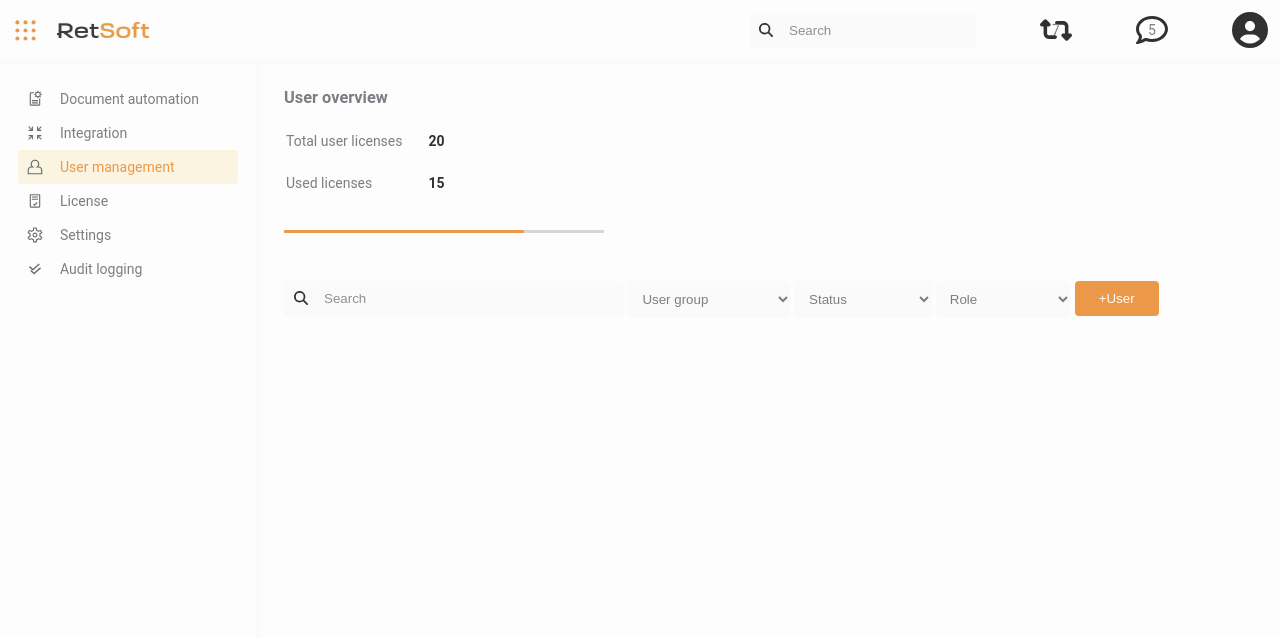
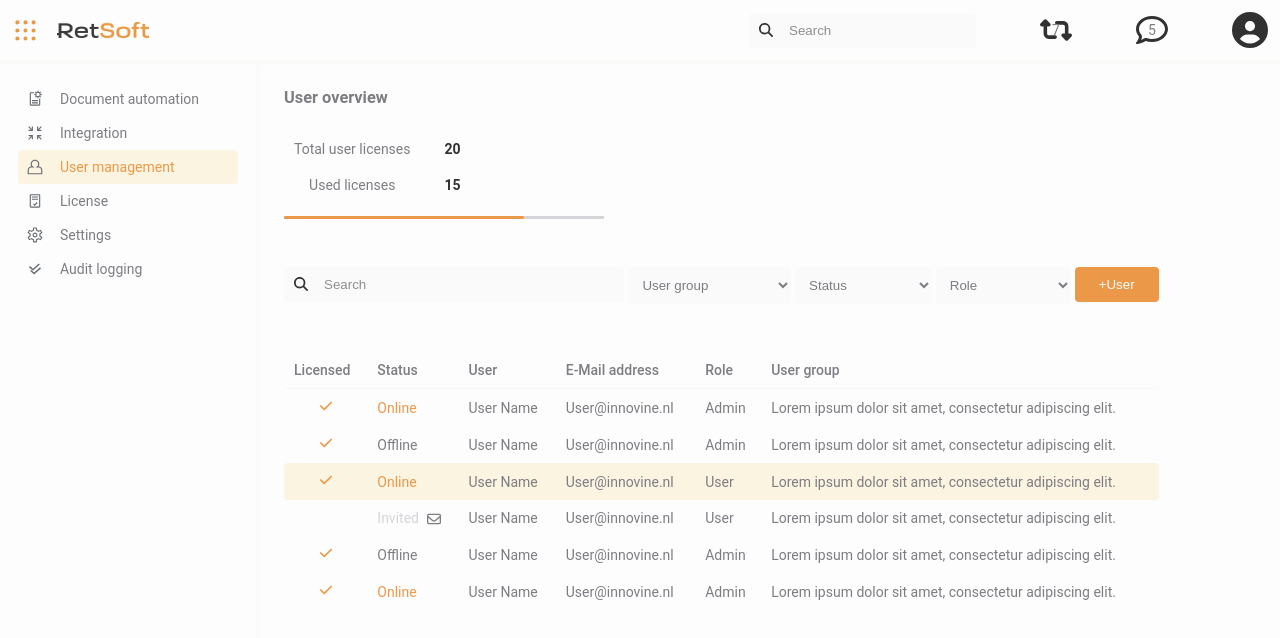
Before and after one commit to anilukin/verstka, a Next.js app: page /page2 in a window 1280 px wide. Shown: the top 638 px of the page. Built offline with nearby package versions, Linux system fonts and the light colour scheme.

Commit message:
add UserRow component and styles

```diff
--- a/src/app/page2/UserOverview/UserOverview.js
+++ b/src/app/page2/UserOverview/UserOverview.js
@@ -1,10 +1,13 @@
 import './userOverview.css';
 
 import Image from 'next/image';
-
 import magnifyingIcon from '../../../../public/magnifying-glass-icon.svg';
 
-export default function UserOverview() {
+
+import UserRow from './UserRow';
+
+export default function UserOverview({usersInfo}) {
+
     return(
         <div className="userOverview_container">
             <h3>User overview</h3>
@@ -67,6 +70,24 @@ export default function UserOverview() {
                 </div>
 
             </div>
+
+            <div className="userOverview_serching_table">
+                <table className="userOverview_serching_table_styles">
+                    <thead>
+                        <tr>
+                            <th colspan="1">Licensed</th>
+                            <th colspan="1">Status</th>
+                            <th colspan="1">User</th>
+                            <th colspan="1">E-Mail address</th>
+                            <th colspan="1">Role</th>
+                            <th colspan="1">User group</th>
+                        </tr>
+                    </thead>
+                    <tbody>
+                    {usersInfo.map((user) => <UserRow key={user.id} user={user} />)}
+                    </tbody>
+                </table>
+            </div>
         </div>
     )
 }
--- /dev/null
+++ b/src/app/page2/UserOverview/UserRow.js
@@ -0,0 +1,45 @@
+import Image from 'next/image';
+import cn from 'classnames';
+
+import checkIcon from '../../../../public/check-icon.svg';
+import letterIcon from '../../../../public/letter-icon.svg';
+
+const getClassForStatus = (st) => {
+    let className;
+    switch(st) {
+        case "Online":
+            className = 'userOverview_serching_table_on';
+            break;
+        case "Invited":
+            className = 'userOverview_serching_table_inv';
+            break;
+        default: className = null;
+    }
+    return className;
+};
+
+export default function UserRow ({ user }) {
+    const {isChecked, isLicensed, status, userName, email, role, userGroup} = user;
+    const userRowClasses = cn("userOverview_serching_table_row", { "checked_row": isChecked });
+
+    const classNameStatus = getClassForStatus(status);
+    const imageStyle = {
+        "vertical-align": "middle",
+        "margin-left": "8px",
+    };
+    const statusIcon = (status === "Invited") ? <Image src={letterIcon} alt="letter-icon" width={14} height={14} style={imageStyle} /> : null;
+
+    return(
+        <tr className={userRowClasses}>
+            <td colspan="1">{isLicensed ? <Image src={checkIcon} alt="check-license" width={14} height={14} /> : ''}</td>
+            <td colspan="1" className={classNameStatus}>
+                {status}
+                {statusIcon}
+            </td>
+            <td colspan="1">{userName}</td>
+            <td colspan="1">{email}</td>
+            <td colspan="1">{role}</td>
+            <td colspan="1">{userGroup}</td>
+        </tr>
+    );
+};
--- a/src/app/page2/UserOverview/userOverview.css
+++ b/src/app/page2/UserOverview/userOverview.css
@@ -11,8 +11,25 @@
     padding: 24px 0;
 }
 
+table {
+    border-collapse: collapse;
+}
+
 tr > td {
-    padding-bottom: 24px;
+    padding: 10px;
+    text-align: left;
+    border: none;
+}
+
+tr > td:first-child {
+    text-align: center;
+}
+
+tr > th {
+    font-weight: 500;
+    border-bottom: 1.5px solid #F6F8F9;
+    padding: 10px;
+    text-align: left;
 }
 
 .userOverview_licenses_amount {
@@ -95,3 +112,38 @@ progress::-moz-progress-bar {
     padding: 10px;
     width: 100%;
 }
+
+.userOverview_serching_table {
+    width: 90%;
+}
+.userOverview_serching_table_styles {
+    width: 100%;
+}
+
+.userOverview_serching_table_row {
+    border-collapse: collapse;
+    vertical-align: middle;
+    border-radius: 4px;
+}
+
+.checked_row {
+    background-color: #FBF3DC;
+}
+
+.checked_row > td:first-child {
+    border-top-left-radius: 4px;
+    border-bottom-left-radius: 4px;
+}
+
+.checked_row > td:last-child {
+    border-top-right-radius: 4px;
+    border-bottom-right-radius: 4px;
+}
+
+.userOverview_serching_table_on {
+    color: #E8821D;
+}
+
+.userOverview_serching_table_inv {
+    color: #CCCDD3;
+}
--- a/src/app/page2/page.js
+++ b/src/app/page2/page.js
@@ -22,10 +22,20 @@ export default function Page2() {
     {image: sidemenuSettings, title: 'Settings', isActive: false},
     {image: sidemenuAudit, title: 'Audit logging', isActive: false},
   ];
+
+  const usersInfo = [
+    {isChecked: false, isLicensed: true, status: "Online", userName: "User Name", email: "User@innovine.nl", role: "Admin", userGroup: "Lorem ipsum dolor sit amet, consectetur adipiscing elit."},
+    {isChecked: false, isLicensed: true, status: "Offline", userName: "User Name", email: "User@innovine.nl", role: "Admin", userGroup: "Lorem ipsum dolor sit amet, consectetur adipiscing elit."},
+    {isChecked: true, isLicensed: true, status: "Online", userName: "User Name", email: "User@innovine.nl", role: "User", userGroup: "Lorem ipsum dolor sit amet, consectetur adipiscing elit."},
+    {isChecked: false, isLicensed: false, status: "Invited", userName: "User Name", email: "User@innovine.nl", role: "User", userGroup: "Lorem ipsum dolor sit amet, consectetur adipiscing elit."},
+    {isChecked: false, isLicensed: true, status: "Offline", userName: "User Name", email: "User@innovine.nl", role: "Admin", userGroup: "Lorem ipsum dolor sit amet, consectetur adipiscing elit."},
+    {isChecked: false, isLicensed: true, status: "Online", userName: "User Name", email: "User@innovine.nl", role: "Admin", userGroup: "Lorem ipsum dolor sit amet, consectetur adipiscing elit."}
+  ];
+
   return (
     <>
       <SideMenu list={list} />
-      <UserOverview />
+      <UserOverview usersInfo={usersInfo} />
     </>
   )
 }
```
Also changed, not shown: public/check-icon.svg (added), public/letter-icon.svg (added).
